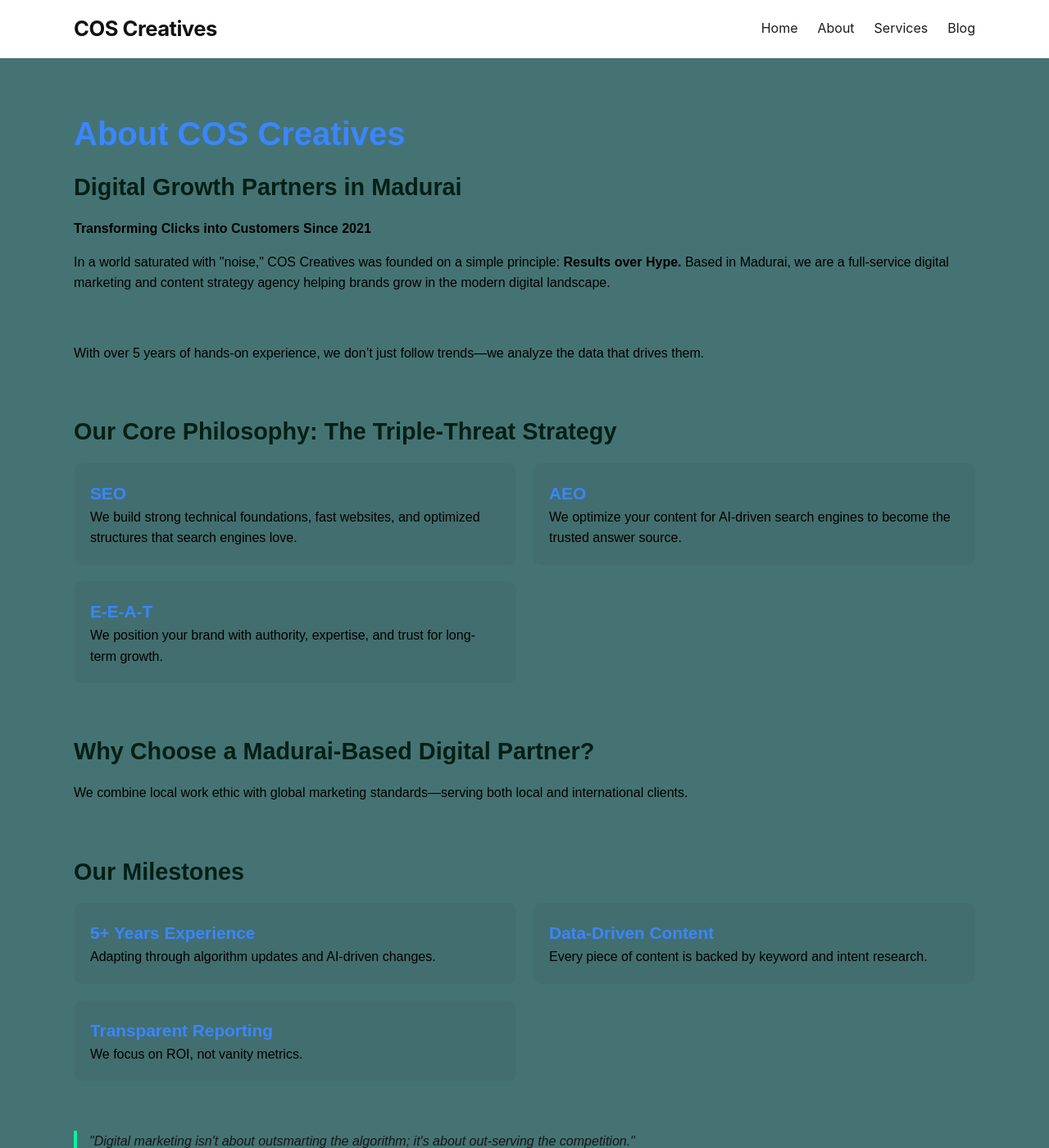
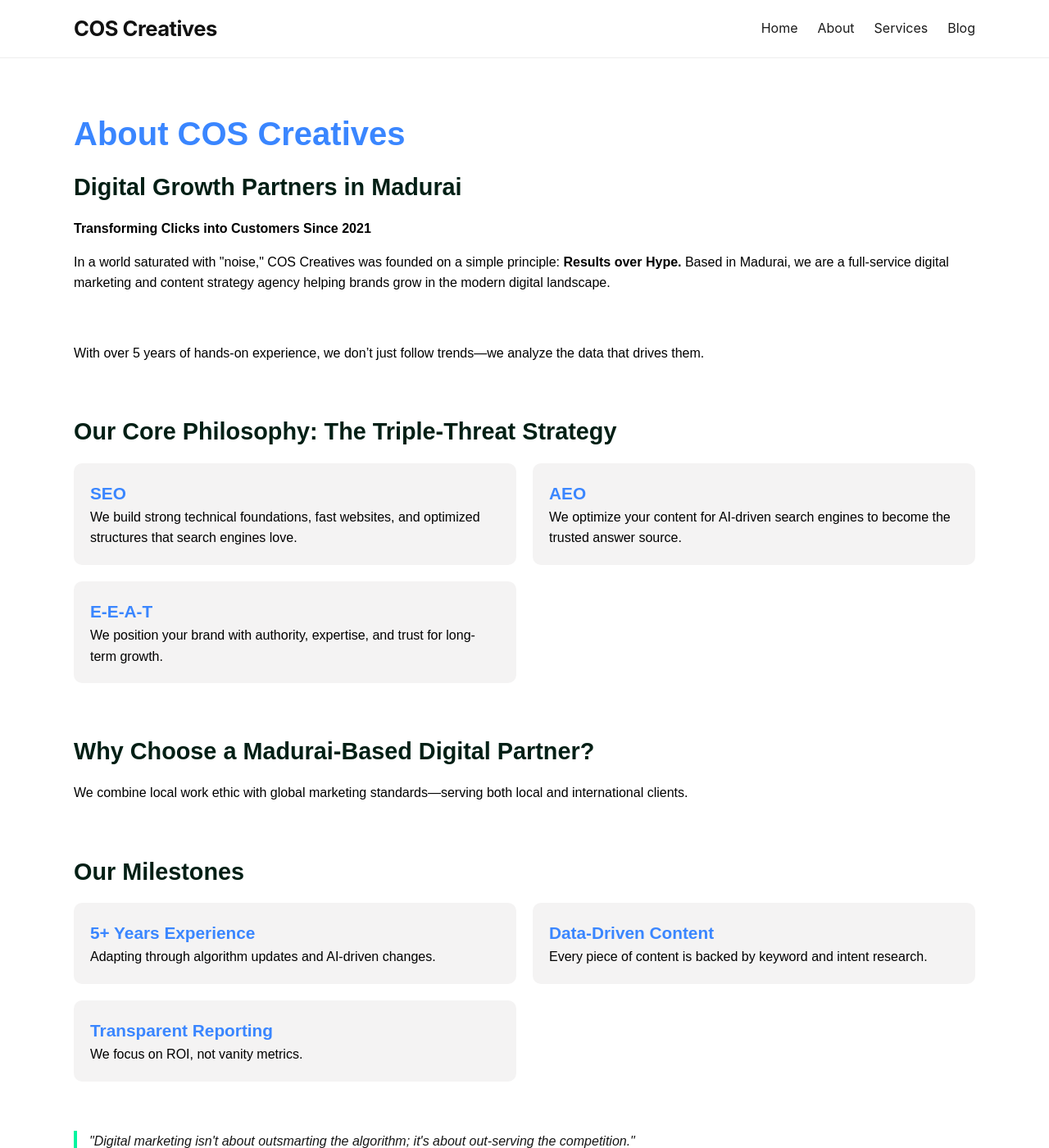
Before and after one commit to coscreativez-main/website, a Jekyll site: the page built from about.html, in a window 1280 px wide and 1400 px high. Shown: the whole window at 82% size. Built offline with Jekyll 4.4.1, drawn with Linux system fonts in a browser that asks for light colours.

Commit message:
Update style.css

```diff
--- a/assets/css/style.css
+++ b/assets/css/style.css
@@ -1309,8 +1309,8 @@
 
 /* ABOUT SECTION */
 .about-section {
-  background:  #457374;;
-  color: #ffffff;
+  background:  #ffffff;
+  color: #000000;
   padding: 60px 20px;
   font-family: 'Poppins', sans-serif;
 }
```
